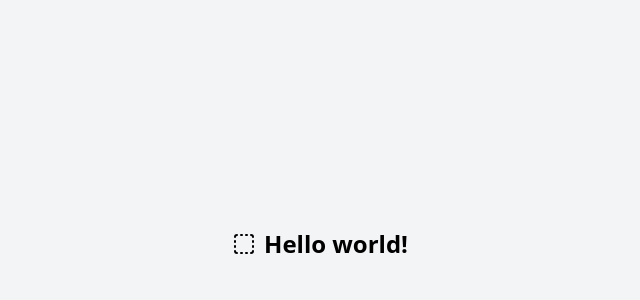
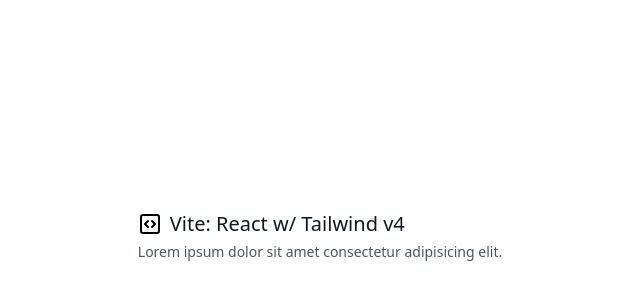
Before and after one commit to gaspanik/vite-react-tailwind, a React (Vite) app: page / in a window 1280 px wide. Shown: the part 164-464 px from the top of the page, without its empty margins (320-960 px from the left). Built offline with nearby package versions, Linux system fonts and the light colour scheme.

Commit message:
Update App.tsx

```diff
--- a/src/App.tsx
+++ b/src/App.tsx
@@ -1,12 +1,17 @@
 import './App.css'
-import { SquareDashed } from 'lucide-react'
+import { CodeSquare } from 'lucide-react'
 
 function App() {
   return (
-    <div className="flex flex-col justify-center items-center bg-gray-100 min-h-screen">
-      <div className="flex items-center gap-2 mt-4">
-        <SquareDashed className="w-6 h-6" />
-        <h1 className="font-bold text-2xl">Hello world!</h1>
+    <div className="flex flex-col justify-center items-center bg-white min-h-screen">
+      <div className="flex flex-col items-start gap-1">
+        <div className="flex items-center gap-2">
+          <CodeSquare className="w-6 h-6" />
+          <h1 className="font-medium text-gray-900 text-xl">
+            Vite: React w/ Tailwind v4
+          </h1>
+        </div>
+        <p className="text-gray-600 text-sm">Lorem ipsum dolor sit amet consectetur adipisicing elit.</p>
       </div>
     </div>
   )
```
